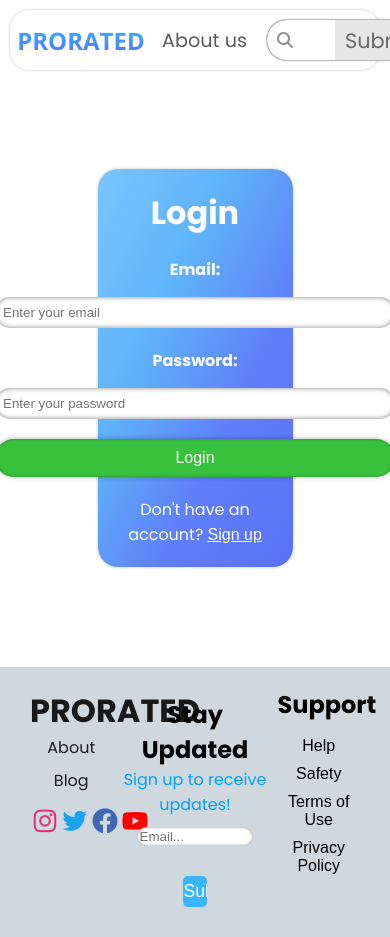
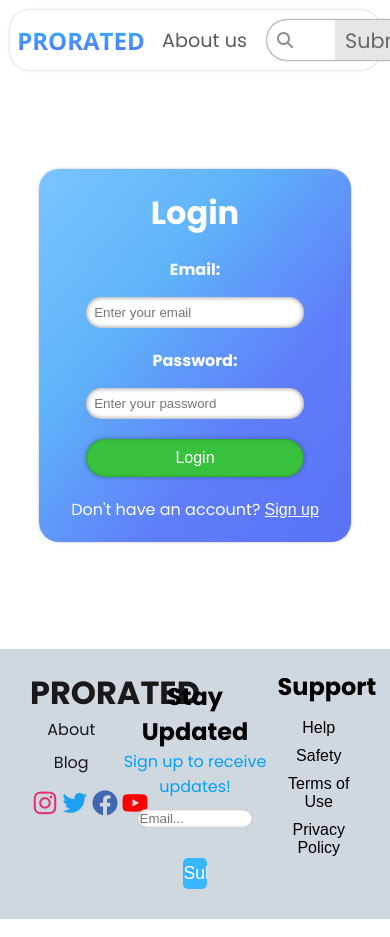
Before and after one commit to lgxxhi/Prorated-Front-End, a React (Create React App) app: page /login-signup in a window 390 px wide. Built offline with nearby package versions, Linux system fonts and the light colour scheme; no server answers.

Commit message:
feature: - login/signup compatibility
bugfix:
- login/signup input boxes with different sizes

```diff
--- a/src/Pages/LogInSignup.jsx
+++ b/src/Pages/LogInSignup.jsx
@@ -96,15 +96,17 @@ function LoginSignup() {
       {isLoading ? (
         <div className="loader"></div>
       ) : (
-        <div className="login-signup__form">
-          <h2 className="login-signup__form__title">
+        <div className="login-signup__box">
+          <h2 className="login-signup__box__title">
             {isLogin ? "Login" : "Sign Up"}
           </h2>
-          <form onSubmit={handleSubmit}>
-            <label htmlFor="email">Email: </label>
+          <form className="login-signup__box__form" onSubmit={handleSubmit}>
+            <label className="login-signup__box__form__label" htmlFor="email">
+              Email:{" "}
+            </label>
             <input
+              className="login-signup__box__form__textBox"
               type="email"
-              id="email"
               name="email"
               placeholder="Enter your email"
               value={user.email}
@@ -112,10 +114,15 @@ function LoginSignup() {
               onChange={handleChange}
             />
 
-            <label htmlFor="password">Password: </label>
+            <label
+              className="login-signup__box__form__label"
+              htmlFor="password"
+            >
+              Password:{" "}
+            </label>
             <input
+              className="login-signup__box__form__textBox"
               type="password"
-              id="password"
               name="password"
               placeholder="Enter your password"
               value={user.password}
@@ -124,77 +131,107 @@ function LoginSignup() {
             />
 
             {!isLogin && (
-              <div>
-                <label htmlFor="username">Username: </label>
+              <>
+                <label
+                  className="login-signup__box__form__label"
+                  htmlFor="username"
+                >
+                  Username:{" "}
+                </label>
                 <input
+                  className="login-signup__box__form__textBox"
                   type="text"
-                  id="username"
                   name="username"
                   placeholder="Enter your username"
                   value={user.username}
                   onChange={handleChange}
                 />
 
-                <label htmlFor="first_name">First Name: </label>
+                <label
+                  className="login-signup__box__form__label"
+                  htmlFor="first_name"
+                >
+                  First Name:{" "}
+                </label>
                 <input
+                  className="login-signup__box__form__textBox"
                   type="text"
-                  id="first_name"
                   name="first_name"
                   placeholder="Enter your first name"
                   value={user.first_name}
                   onChange={handleChange}
                 />
 
-                <label htmlFor="last_name">Last Name: </label>
+                <label
+                  className="login-signup__box__form__label"
+                  htmlFor="last_name"
+                >
+                  Last Name:{" "}
+                </label>
                 <input
+                  className="login-signup__box__form__textBox"
                   type="text"
-                  id="last_name"
                   name="last_name"
                   placeholder="Enter your last name"
                   value={user.last_name}
                   onChange={handleChange}
                 />
 
-                <label htmlFor="phone_number">Phone Number: </label>
+                <label
+                  className="login-signup__box__form__label"
+                  htmlFor="phone_number"
+                >
+                  Phone Number:{" "}
+                </label>
                 <input
+                  className="login-signup__box__form__textBox"
                   type="text"
-                  id="phone_number"
                   name="phone_number"
                   placeholder="Enter your phone number"
                   value={user.phone_number}
                   onChange={handleChange}
                 />
 
-                <label htmlFor="profile_picture">Profile Picture URL: </label>
+                <label
+                  className="login-signup__box__form__label"
+                  htmlFor="profile_picture"
+                >
+                  Profile Picture URL:{" "}
+                </label>
                 <input
+                  className="login-signup__box__form__textBox"
                   type="text"
-                  id="profile_picture"
                   name="profile_picture"
                   placeholder="Enter your profile picture URL"
                   value={user.profile_picture}
                   onChange={handleChange}
                 />
 
-                <label htmlFor="location">Location: </label>
+                <label
+                  className="login-signup__box__form__label"
+                  htmlFor="location"
+                >
+                  Location:{" "}
+                </label>
                 <input
+                  className="login-signup__box__form__textBox"
                   type="text"
-                  id="location"
                   name="location"
                   placeholder="Enter your location"
                   value={user.location}
                   onChange={handleChange}
                 />
-              </div>
+              </>
             )}
             <button
-              className="login-signup__form__submitbtn"
+              className="login-signup__box__form__submitbtn"
               type="submit"
               disabled={isLoading}
             >
               {isLogin ? "Login" : "Sign Up"}
             </button>
           </form>
-          <p className="login-signup__signUp">
+          <p className="login-signup__box__signUp">
             {isLogin ? "Don't have an account? " : "Already have an account? "}
             <button onClick={handleToggle} disabled={isLoading}>
               {isLogin ? "Sign up" : "Login"}
--- a/src/Styles/LoginSignup.scss
+++ b/src/Styles/LoginSignup.scss
@@ -9,9 +9,9 @@ $white_ffffff: #ffffff;
 .login-signup {
   display: flex;
   justify-content: center;
-  height: 100%;
+  padding: 0px;
 
-  &__form {
+  &__box {
     display: flex;
     flex-direction: column;
     margin-top: 20vh;
@@ -35,13 +35,18 @@ $white_ffffff: #ffffff;
       font-size: 2em;
       margin-bottom: 20px;
     }
-    label {
+
+    &__form {
+      display: flex;
+      flex-direction: column;
+      align-items: center;
+      width: 80%;
+      &__label {
         color: $white_ffffff;
-      display: block;
         font-weight: bold;
         margin-bottom: 5px;
       }
-    input {
+      &__textBox {
         width: 100%;
         padding: 8px;
         margin-bottom: 20px;
@@ -80,6 +85,7 @@ $white_ffffff: #ffffff;
         font-size: 1em;
         color: #ffffff;
         text-decoration: underline;
+      }
     }
   }
 }
@@ -176,3 +182,11 @@ $white_ffffff: #ffffff;
     height: 5em;
   }
 }
+
+@media only screen and (max-width: 550px) {
+  .login-signup {
+    &__box {
+      width: 80%;
+    }
+  }
+}
```
Also changed, not shown: src/Styles/dist/LoginSignup.css, src/Styles/dist/LoginSignup.min.css. Lines whose indentation alone changed are shown as unchanged.
